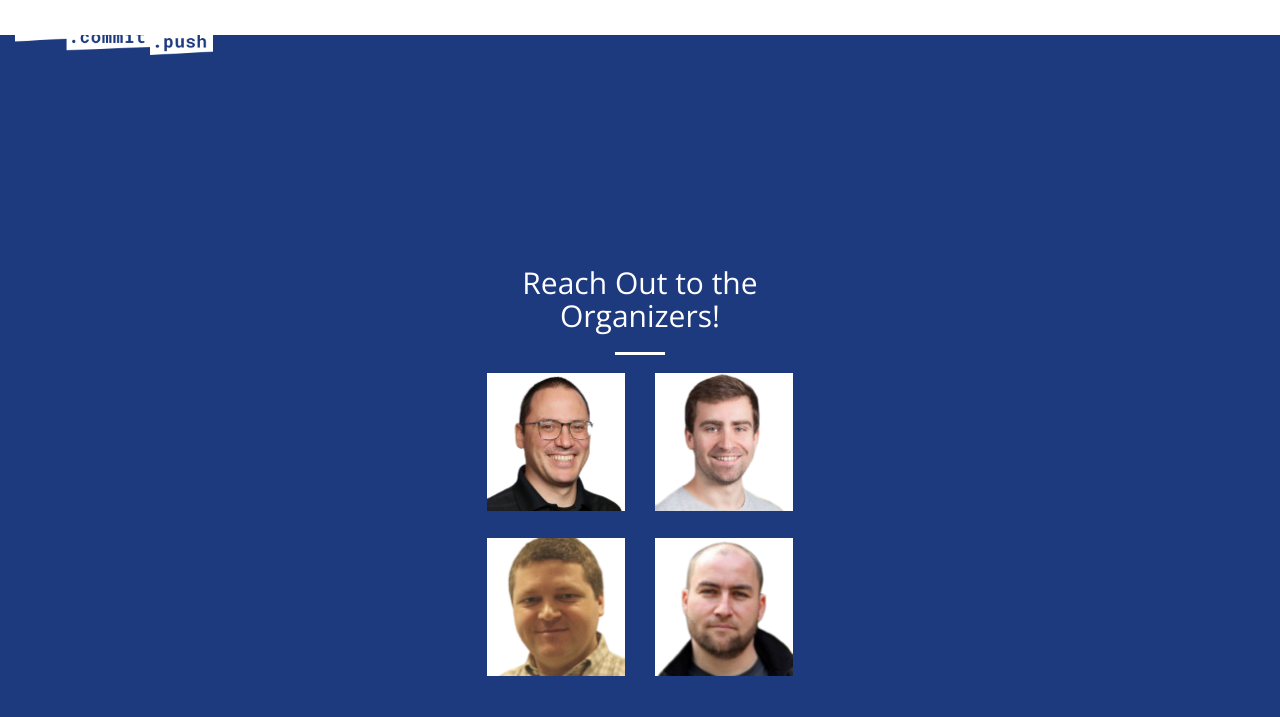
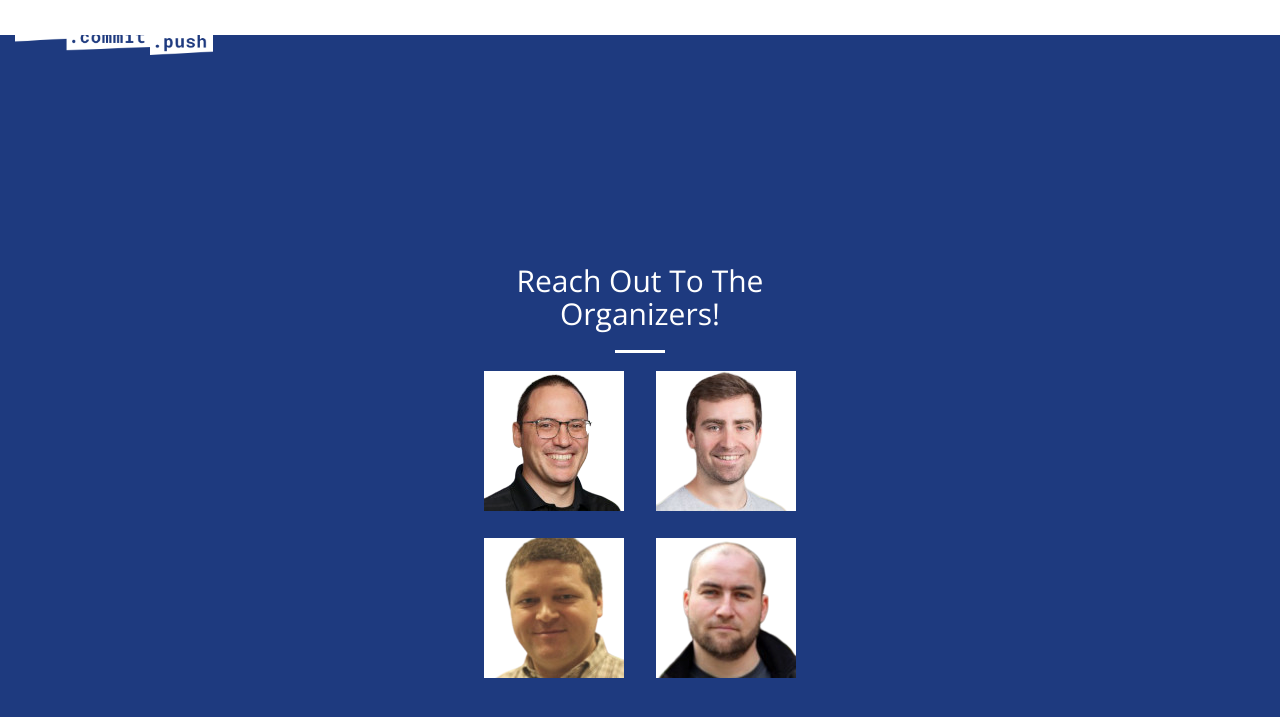
Before and after one commit to hackergarten/Paris2019, a Jekyll site: the page built from index.html, in a window 1280 px wide and 900 px high, scrolled down 6900 px. Shown: the top 717 px of the window. Built offline with Jekyll 4.4.1, drawn with Linux system fonts in a browser that asks for light colours.

Commit message:
Fix org links

```diff
--- a/_includes/contact.html
+++ b/_includes/contact.html
@@ -2,31 +2,31 @@
     <div class="container-fluid text-center">
         <div class="row no-gutter">
             <div class="col-sm-8 col-sm-offset-2">
-                <h2 class="section-heading">Reach Out to the Organizers!</h2>
+                <h2 class="section-heading">Reach Out To The Organizers!</h2>
                 <hr class="light">
             </div>
         </div>
         <div class="row">
             <div class="col-sm-5 col-sm-offset-1">
-                <a href="https://twitter.com/aalmiray">
-                    <img class="wow bounceIn" alt="Andres" title="Andres" src="img/andres.png" />
+                <a rel="noopener" target="_blank" href="https://twitter.com/aalmiray">
+                    <img class="wow bounceIn" alt="Organizer Andres" title="Andres" src="img/andres.png" />
                 </a>
             </div>
             <div class="col-sm-5">
-                <a href="https://twitter.com/fbiville">
-                    <img class="wow bounceIn" alt="Andres" title="Florent" src="img/florent.png" />
+                <a rel="noopener" target="_blank" href="https://twitter.com/fbiville">
+                    <img class="wow bounceIn" alt="Organizer Florent" title="Florent" src="img/florent.png" />
                 </a>
             </div>
         </div>
         <div class="row">
             <div class="col-sm-5 col-sm-offset-1">
-                <a href="https://twitter.com/hboutemy">
-                    <img class="wow bounceIn" alt="Andres" title="Hervé" src="img/herve.png" />
+                <a rel="noopener" target="_blank" href="https://twitter.com/hboutemy">
+                    <img class="wow bounceIn" alt="Organizer Hervé" title="Hervé" src="img/herve.png" />
                 </a>
             </div>
             <div class="col-sm-5">
-                <a href="https://twitter.com/mesirii">
-                    <img class="wow bounceIn" alt="Andres" title="Michael" src="img/michael.png" />
+                <a rel="noopener" target="_blank" href="https://twitter.com/mesirii">
+                    <img class="wow bounceIn" alt="Organizer Michael" title="Michael" src="img/michael.png" />
                 </a>
             </div>
         </div>
```
